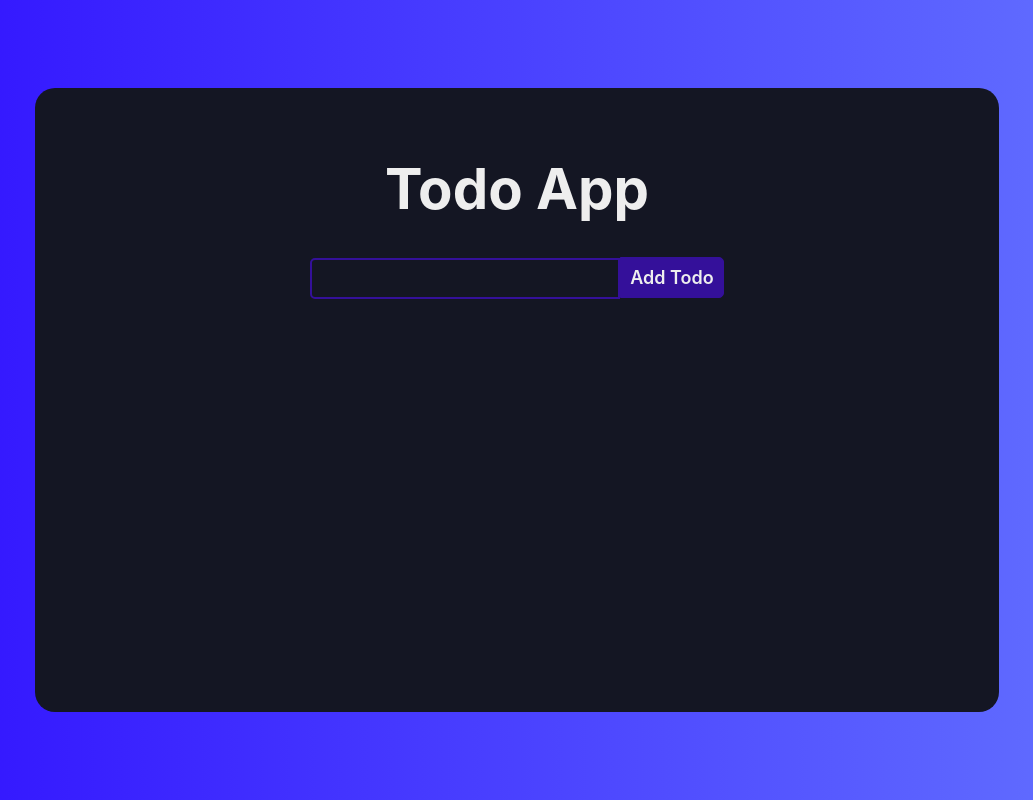
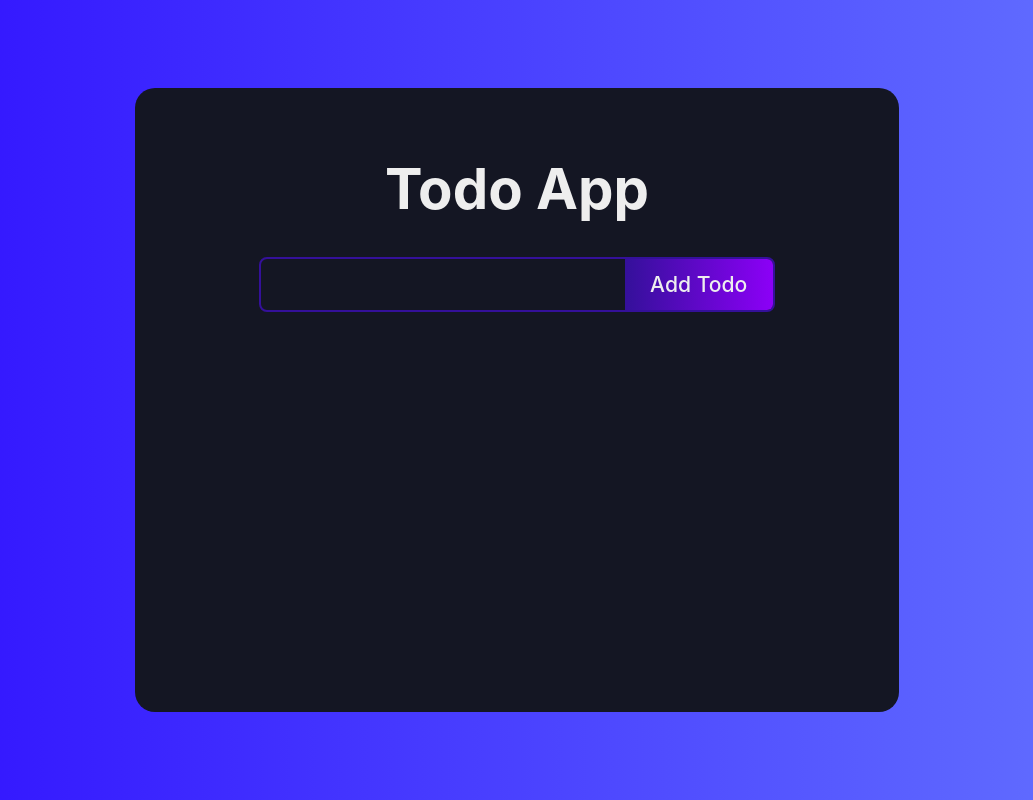
Before and after one commit to angelrcd/Todo-App, a React (Vite) app: page / in a window 1280 px wide. Shown: the whole page, without its empty margins (123-1156 px from the left). Built offline with nearby package versions, Linux system fonts and the light colour scheme.

Commit message:
Improved add todo bar and fixed bug
Fixed bug where update input showed wrong text after deleting a todo element

```diff
--- a/src/App.css
+++ b/src/App.css
@@ -1,5 +1,5 @@
 #root {
-  min-width: 900px;
+  min-width: 700px;
   min-height: 70vh;
 
   background: #141623;
@@ -29,34 +29,36 @@ h1 {
   display: block;
 }
 
+.add-todo-bar-container {
+  border: 2px solid #34109a;
+  margin: 0px auto;
+  width: fit-content;
+  padding: 0px;
+  border-radius: 8px;
+}
+
 .add-todo-bar {
   all: unset;
-  height: 19px;
-  padding: 0.5em;
+  background: transparent;
+  color: #eee;
+
   text-align: left;
-
-  font-size: large;
-  font-weight: 600;
-
-  background: #141623;
-  border: 2px solid #34109a;
-  border-color: #34109a;
-  border-radius: 5px 0px 0px 5px;
-  color: #eee;
+  font-size: larger;
+  height: 100%;
+  border: none;
+  padding-left: 1.3em;
 }
 
 .add-todo-button {
   color: #eee;
-  height: fit-content;
-  padding: 0.5em;
-
-  background: #34109a;
-  border-color: #34109a;
-
-  font-size: large;
-  font-weight: 600;
-
-  border-radius: 0px 5px 5px 0px;
+  font-size: larger;
+  background: linear-gradient(
+    90deg,
+    #34109a 0%,
+    #8c00f7 100%
+  );
+  border-radius: 0px 6px 6px 0px;
+  border: none;
 }
 
 .todo-list-container {
--- a/src/components/AddTodoBar.jsx
+++ b/src/components/AddTodoBar.jsx
@@ -10,10 +10,16 @@ export default function AddTodoBar({ addNewTodo }) {
     setTodoBarValue("")
   }
 
+  const handleIntro = (e) => {
+    if(e.key == "Enter"){
+      handleNewTodo()
+    }
+  }
+
   return (
-    <>
-      <input className='add-todo-bar' value={todoBarValue} onChange={e => setTodoBarValue(e.target.value)} type="text" />
+    <div className='add-todo-bar-container'>
+      <input onKeyPress={e => handleIntro(e)} className='add-todo-bar' value={todoBarValue} onChange={e => setTodoBarValue(e.target.value)} type="text" />
       <button className='add-todo-button' onClick={handleNewTodo}>Add Todo</button>
-    </>
+    </div>
   )
 }
--- a/src/components/TodoComponent.jsx
+++ b/src/components/TodoComponent.jsx
@@ -5,6 +5,7 @@ export default function TodoComponent({todo, updateTodo, deleteTodo ,position})
   const [currentText, setCurrentText] = useState(todo)
 
   const setEditable =()=>{
+    setCurrentText(todo)
     setIsBeingEdited(!isBeingEdited)
     updateTodo(currentText, position)
   }
@@ -18,8 +19,8 @@ export default function TodoComponent({todo, updateTodo, deleteTodo ,position})
       <input value={currentText} onChange={e => setCurrentText(e.target.value)} className={isBeingEdited ? "show" : "hidden"} type="text" />
       <p className={isBeingEdited ? "hidden" : "show"}>{todo}</p>
       <div className='todo-buttons-container'>
+        <button className={isBeingEdited ? "hidden" : "show"} onClick={handleDelete}>Delete</button>
         <button onClick={setEditable}>Update</button>
-        <button className={isBeingEdited ? "hidden" : "show"} onClick={handleDelete}>Delete</button>
       </div>
       </li>
   )
--- a/src/index.css
+++ b/src/index.css
@@ -3,10 +3,8 @@
   font-size: 16px;
   line-height: 24px;
   font-weight: 400;
-
-  color-scheme: light dark;
-  color: rgba(255, 255, 255, 0.87);
-  background-color: #242424;
+  color: #213547;
+  background-color: #ffffff;
 
   font-synthesis: none;
   text-rendering: optimizeLegibility;
@@ -21,7 +19,7 @@ a {
   text-decoration: inherit;
 }
 a:hover {
-  color: #535bf2;
+  color: #747bff;
 }
 
 body {
@@ -49,20 +47,7 @@ button {
   font-size: 1em;
   font-weight: 500;
   font-family: inherit;
-  background-color: #1a1a1a;
+  background-color: #f9f9f9;
   cursor: pointer;
   transition: border-color 0.25s;
 }
-
-@media (prefers-color-scheme: light) {
-  :root {
-    color: #213547;
-    background-color: #ffffff;
-  }
-  a:hover {
-    color: #747bff;
-  }
-  button {
-    background-color: #f9f9f9;
-  }
-}
```
